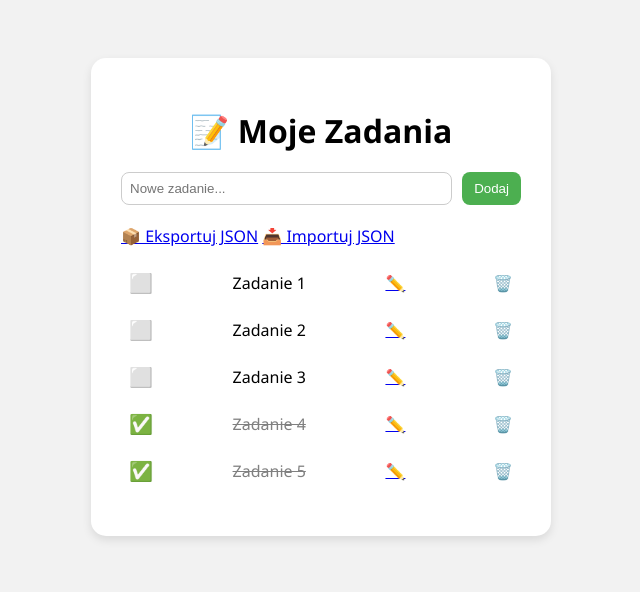
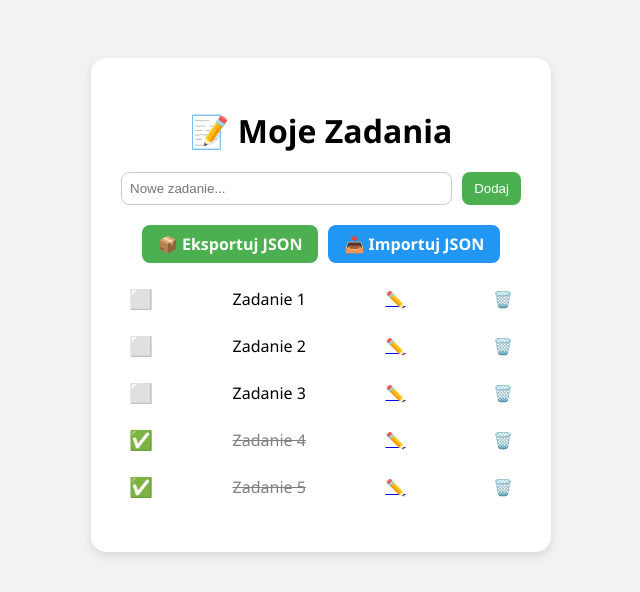
Before and after one commit to phxphoenix/flask-todo, a Flask app: page / in a window 1280 px wide. Shown: the top 592 px of the page, without its empty margins (319-959 px from the left). Run offline with Flask 3, Linux system fonts and the light colour scheme; data comes from the database, SQL or seed files in the repository.

Commit message:
Add button styles for export and import actions

```diff
--- a/static/style.css
+++ b/static/style.css
@@ -75,3 +75,33 @@ button:hover {
     color: red;
     margin-left: 8px;
 }
+
+.actions {
+    margin-top: 15px;
+    display: flex;
+    gap: 10px;
+    justify-content: center;
+}
+
+.btn-export, .btn-import {
+    display: inline-block;
+    background-color: #4CAF50;
+    color: white;
+    padding: 8px 16px;
+    border-radius: 8px;
+    text-decoration: none;
+    font-weight: bold;
+    transition: background-color 0.2s;
+}
+
+.btn-import {
+    background-color: #2196F3;
+}
+
+.btn-export:hover {
+    background-color: #45a049;
+}
+
+.btn-import:hover {
+    background-color: #1e88e5;
+}
```
